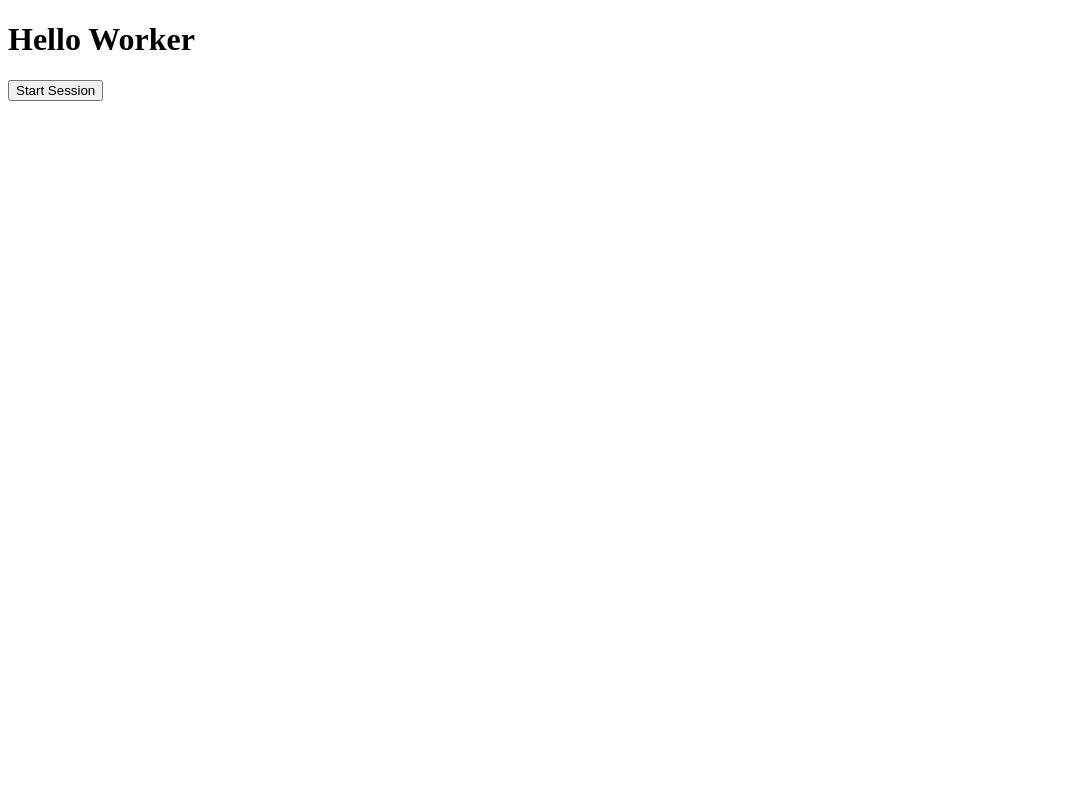
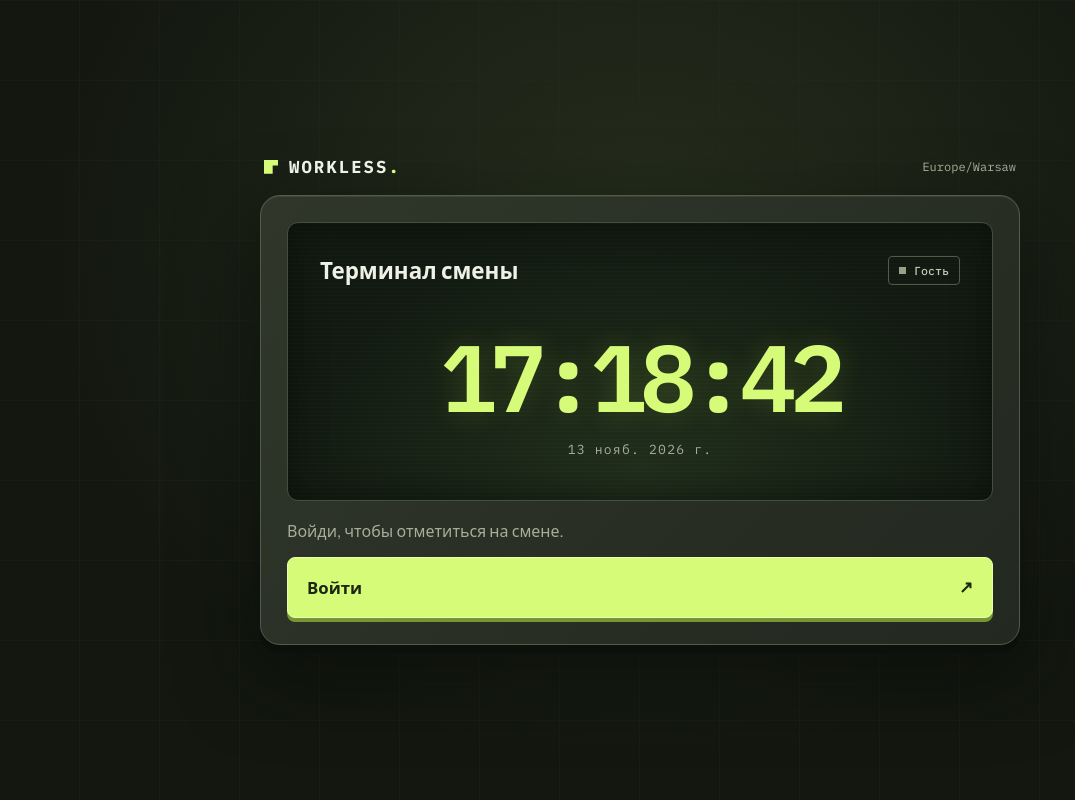
Before and after one commit to NINEZERN/workless, a Django app: page / in a window 1280 px wide. Shown: the whole page, without its empty margins (0-1075 px from the left). Run offline with Django 5.2, Linux system fonts and the light colour scheme.

Commit message:
feat(activity): build shift terminal home page

```diff
--- /dev/null
+++ b/activity/static/activity/terminal.css
@@ -0,0 +1,126 @@
+@import url('https://fonts.googleapis.com/css2?family=IBM+Plex+Mono:wght@400;500;600;700&family=Instrument+Sans:wght@400;500;600;700&display=swap');
+
+:root {
+  color-scheme: dark;
+  --ink: #eef1e5;
+  --muted: #a7ae9a;
+  --line: #3a4134;
+  --lime: #d5fb79;
+  --mono: "IBM Plex Mono", ui-monospace, monospace;
+  font-family: "Instrument Sans", system-ui, sans-serif;
+  color: var(--ink);
+  background: #131710;
+}
+
+* { box-sizing: border-box; }
+body {
+  min-height: 100svh;
+  margin: 0;
+  display: grid;
+  place-items: center;
+  padding: 28px 16px;
+  background:
+    radial-gradient(ellipse at 50% 30%, #262e1d 0%, transparent 66%),
+    repeating-linear-gradient(90deg, transparent 0 79px, #ffffff06 79px 80px),
+    repeating-linear-gradient(0deg, transparent 0 79px, #ffffff06 79px 80px);
+}
+
+.shell { width: min(100%, 760px); }
+.terminal-header {
+  display: flex;
+  align-items: center;
+  justify-content: space-between;
+  gap: 14px;
+  padding: 0 4px 17px;
+  font-family: var(--mono);
+}
+.brand { display: flex; align-items: center; font-size: 1.08rem; font-weight: 700; letter-spacing: .12em; }
+.brand-mark {
+  width: 14px;
+  height: 14px;
+  margin-right: 11px;
+  background: var(--lime);
+  clip-path: polygon(0 0, 100% 0, 100% 40%, 62% 40%, 62% 100%, 0 100%);
+}
+.brand-period { color: var(--lime); }
+.location { color: var(--muted); font-size: .75rem; }
+
+.terminal {
+  padding: clamp(12px, 3vw, 26px);
+  border: 1px solid #525c49;
+  border-radius: 20px;
+  background: linear-gradient(135deg, #30372a, #232820);
+  box-shadow: 0 8px 0 #0c100b, 0 28px 80px #080b07b0, inset 0 1px #ffffff13;
+}
+.screen {
+  padding: clamp(18px, 4vw, 32px);
+  border: 1px solid #434e3d;
+  border-radius: 11px;
+  background:
+    repeating-linear-gradient(0deg, #e0ffc805 0 1px, transparent 1px 4px),
+    radial-gradient(ellipse at 50% 90%, #212e1c, #111910 75%);
+  box-shadow: inset 0 0 35px #070d08ad;
+}
+.screen-header { display: flex; justify-content: space-between; align-items: center; gap: 10px; }
+h1 { margin: 0; font-size: clamp(1rem, 3vw, 1.4rem); font-weight: 600; }
+.status {
+  display: inline-flex;
+  align-items: center;
+  gap: 8px;
+  white-space: nowrap;
+  padding: 6px 10px;
+  border: 1px solid #515b46;
+  border-radius: 4px;
+  font: 500 .73rem var(--mono);
+  color: #c1c9b4;
+}
+.status::before { content: ""; width: 7px; height: 7px; background: #9b9f88; }
+.screen--active .status { color: var(--lime); border-color: #6d8247; }
+.screen--active .status::before { background: var(--lime); box-shadow: 0 0 10px #d5fb7970; }
+
+.clock {
+  margin-top: clamp(24px, 5vw, 44px);
+  color: var(--lime);
+  text-align: center;
+  font: 600 clamp(1.9rem, 9.4vw, 5.9rem)/1 var(--mono);
+  letter-spacing: -.07em;
+  font-variant-numeric: tabular-nums;
+  text-shadow: 0 0 28px #b3e44b30;
+}
+.date { margin: 16px 0 10px; text-align: center; color: var(--muted); font: .82rem var(--mono); letter-spacing: .09em; }
+
+.controls { padding-top: 19px; }
+.readout {
+  display: grid;
+  grid-template-columns: repeat(auto-fit, minmax(min(100%, 135px), 1fr));
+  margin: 0 0 16px;
+  gap: 1px;
+  overflow: hidden;
+  border: 1px solid var(--line);
+  border-radius: 8px;
+  background: var(--line);
+}
+.readout div { padding: 12px 15px; background: #20251d; min-width: 0; }
+dt { color: var(--muted); font-size: .77rem; }
+dd { margin: 5px 0 0; font: 500 .92rem var(--mono); overflow-wrap: anywhere; }
+.guest-note { margin: 0 0 15px; color: var(--muted); }
+.action {
+  display: flex;
+  align-items: center;
+  justify-content: space-between;
+  width: 100%;
+  min-height: 61px;
+  padding: 12px 19px;
+  border: 1px solid #e6ffab;
+  border-radius: 8px;
+  background: var(--lime);
+  box-shadow: 0 4px 0 #789535;
+  color: #1c2610;
+  font: 700 1.05rem "Instrument Sans", system-ui, sans-serif;
+  text-decoration: none;
+  cursor: pointer;
+}
+.action--finish { background: #ffc17c; border-color: #ffdbb3; box-shadow: 0 4px 0 #aa6938; color: #321d0d; }
+.action:hover { filter: brightness(1.08); }
+.action:active { transform: translateY(3px); box-shadow: 0 1px 0 #1118; }
+.action:focus-visible { outline: 2px solid white; outline-offset: 5px; }
--- a/activity/templates/activity/index.html
+++ b/activity/templates/activity/index.html
@@ -1,17 +1,59 @@
+{% load static %}
 <!DOCTYPE html>
-<html lang="en">
-
+<html lang="ru">
 <head>
   <meta charset="UTF-8">
-  <meta name="viewport" content="width=device-width, initial-scale=1.0">
-  <title>Document</title>
+  <meta name="viewport" content="width=device-width, initial-scale=1">
+  <meta name="theme-color" content="#131710">
+  <title>Терминал смены · Workless</title>
+  <link rel="stylesheet" href="{% static 'activity/terminal.css' %}">
+  <script src="{% static 'activity/terminal.js' %}" defer></script>
 </head>
+<body>
+  <main class="shell">
+    <header class="terminal-header">
+      <div class="brand"><span class="brand-mark" aria-hidden="true"></span>WORKLESS<span class="brand-period">.</span></div>
+      <span class="location">{{ TIME_ZONE }}</span>
+    </header>
 
-<body>
-  <h1>Hello Worker</h1>
-  <form action="/activity/start_session/" method="post">
-    {% csrf_token %}
-    <input type="submit" name="start-session" value="Start Session" />
-  </form>
+    <section class="terminal" aria-labelledby="terminal-title">
+      <div class="screen{% if active_session %} screen--active{% endif %}" data-time-zone="{{ TIME_ZONE }}">
+        <div class="screen-header">
+          <h1 id="terminal-title">Терминал смены</h1>
+          <span class="status">
+            {% if active_session %}На смене{% elif user.is_authenticated %}Вне смены{% else %}Гость{% endif %}
+          </span>
+        </div>
+        <div class="clock" id="clock">{{ current_time|date:"H:i:s" }}</div>
+        <div class="date" id="clock-date">{{ current_time|date:"d.m.Y" }}</div>
+      </div>
+
+      <div class="controls">
+        {% if user.is_authenticated %}
+          <dl class="readout">
+            <div><dt>Игрок</dt><dd>{{ user.get_username }}</dd></div>
+            {% if active_session %}
+              <div><dt>Начало смены</dt><dd>{{ active_session.started_at|date:"d.m · H:i" }}</dd></div>
+              <div><dt>На смене</dt><dd id="elapsed" data-started="{{ active_session.started_at|date:'U' }}">00:00:00</dd></div>
+            {% endif %}
+          </dl>
+          {% if active_session %}
+            <form action="{% url 'finish_session' %}" method="post">
+              {% csrf_token %}
+              <button class="action action--finish" type="submit">Закончить смену <span aria-hidden="true">■</span></button>
+            </form>
+          {% else %}
+            <form action="{% url 'start_session' %}" method="post">
+              {% csrf_token %}
+              <button class="action" type="submit">Начать смену <span aria-hidden="true">▶</span></button>
+            </form>
+          {% endif %}
+        {% else %}
+          <p class="guest-note">Войди, чтобы отметиться на смене.</p>
+          <a class="action" href="{% url 'admin:login' %}?next={% url 'home' %}">Войти <span aria-hidden="true">↗</span></a>
+        {% endif %}
+      </div>
+    </section>
+  </main>
 </body>
 </html>
--- a/activity/urls.py
+++ b/activity/urls.py
@@ -3,6 +3,6 @@ from django.urls import path
 from activity.views import finish_session, start_session
 
 urlpatterns = [
-    path('start_session/', start_session),
-    path('finish_session/', finish_session)
+    path('start_session/', start_session, name='start_session'),
+    path('finish_session/', finish_session, name='finish_session'),
 ]
--- a/activity/views.py
+++ b/activity/views.py
@@ -1,33 +1,36 @@
 from django.contrib.auth.decorators import login_required
-from django.http import HttpResponse
-from django.shortcuts import render
+from django.shortcuts import redirect, render
 from django.utils import timezone
 from django.views.decorators.http import require_POST
 
 from activity.models import PlaySession
 
 
-# Create your views here.
 def home(request):
-    return render(request, "activity/index.html")
+    active_session = None
+    if request.user.is_authenticated:
+        active_session = PlaySession.objects.filter(
+            user=request.user, finished_at=None
+        ).first()
+
+    return render(request, "activity/index.html", {
+        "active_session": active_session,
+        "current_time": timezone.localtime(),
+        "TIME_ZONE": timezone.get_current_timezone_name(),
+    })
+
 
 @login_required
 @require_POST
 def start_session(request):
-    user = request.user
-    _, created = PlaySession.objects.get_or_create(user=user, finished_at=None)
-
-    if created:
-        return HttpResponse(b"STARTING SESSION")
-
-    return HttpResponse(b"Session is already opened")
+    PlaySession.objects.get_or_create(user=request.user, finished_at=None)
+    return redirect("home")
 
 
 @login_required
 @require_POST
 def finish_session(request):
-    user = request.user
-    updated_count = PlaySession.objects.filter(user=user, finished_at=None).update(finished_at=timezone.now())
-    if updated_count:
-        return HttpResponse(b"Finishing session")
-    return HttpResponse(b"Nothing to be done")
+    PlaySession.objects.filter(user=request.user, finished_at=None).update(
+        finished_at=timezone.now()
+    )
+    return redirect("home")
--- a/config/urls.py
+++ b/config/urls.py
@@ -22,5 +22,5 @@ from activity.views import home
 urlpatterns = [
     path('admin/', admin.site.urls),
     path('activity/', include('activity.urls')),
-    path('', home)
+    path('', home, name='home'),
 ]
```
Also changed, not shown: activity/static/activity/terminal.js (added, +27 -0 lines).
